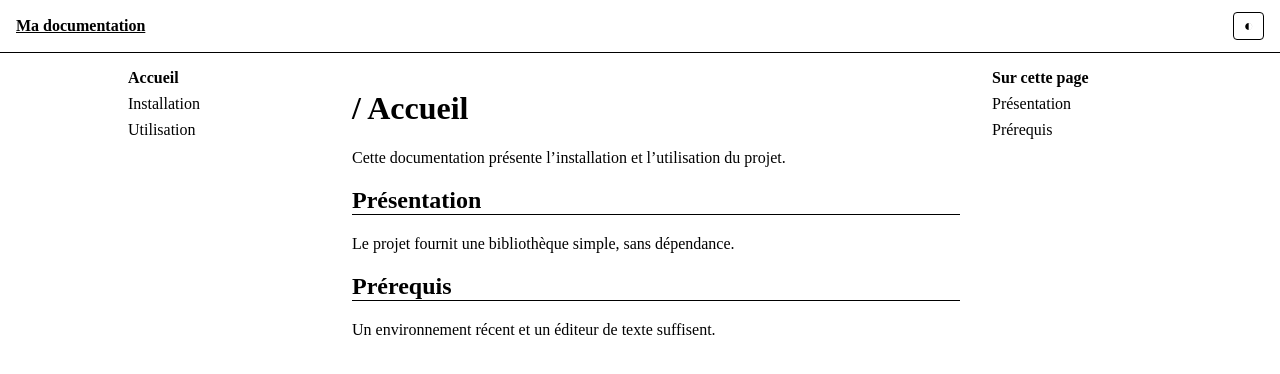
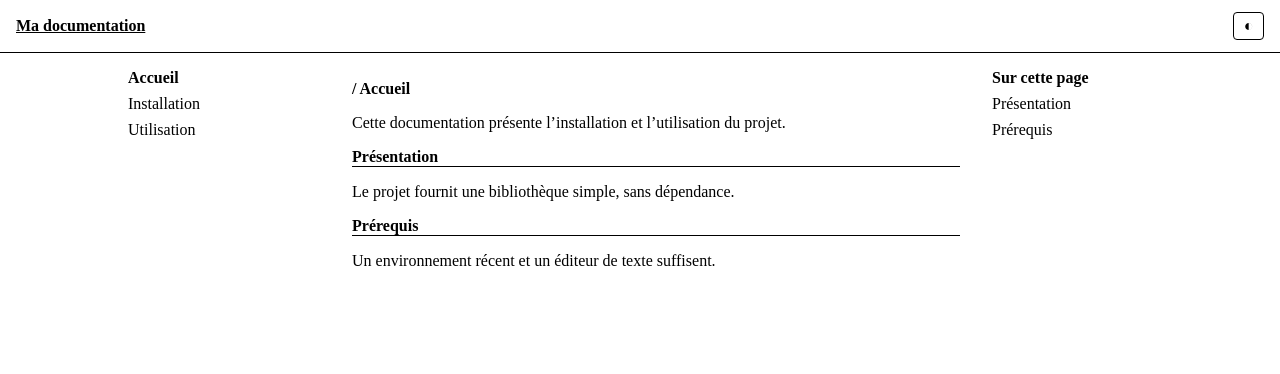
Before and after one commit to script-txt/script-txt.github.io, a Jekyll site: the page built from index.md, in a window 1280 px wide. Shown: the top 374 px of the page. Built offline with Jekyll 4.4.1, drawn with Linux system fonts in a browser that asks for light colours.

Commit message:
Update default.html

```diff
--- a/_layouts/default.html
+++ b/_layouts/default.html
@@ -28,11 +28,11 @@
   a { color: inherit; }
   :focus-visible { outline: 1px solid; outline-offset: 2px; }
   p {  }
-  h1 {  }
-  h2 { border-bottom: 1px solid; }
+  h1 { font-size: medium; font-style: strong }
+  h2 { font-size: medium; font-style: strong; border-bottom: 1px solid; }
   pre { overflow-x: auto; padding: 1rem; border: 1px solid; }
   code { font-size: .9em; }
-  img { max-width: 100%; }
+  img { max-width: 100%; border-radius: 5px }
 
   header { display: flex; justify-content: space-between; align-items: center; padding: .75rem 1rem; border-bottom: 1px solid; }
   button { font: inherit; color: inherit; background: none; border: 1px solid; border-radius: .25rem; padding: .25rem .6rem; cursor: pointer; }
```
